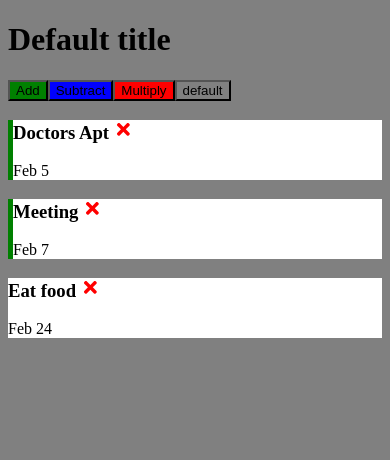
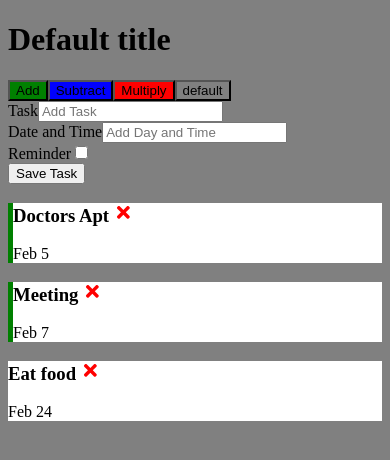
Before and after one commit to napolitanj/react-sandbox, a React (Create React App) app: page / in a window 390 px wide. Shown: the top 460 px of the page. Built offline with nearby package versions, Linux system fonts and the light colour scheme.

Commit message:
add responsive listeners to addtask form

```diff
--- a/src/App.js
+++ b/src/App.js
@@ -1,6 +1,7 @@
 import {useState} from 'react'
 import Header from './components/Header'
 import Tasks from './components/Tasks'
+import AddTask from './components/AddTask'
 
 const App = () => {
   const [taskList, functionToSetTasks] = useState([
@@ -37,6 +38,7 @@ const toggleReminder = (id) => {
   return (
     <div className='container'>
       <Header />
+      <AddTask />
       {taskList.length >0 ?
       <Tasks tasks={taskList} onDelete={deleteTask} onToggle={toggleReminder}/> : 'No Tasks'}
     </div>
--- /dev/null
+++ b/src/components/AddTask.js
@@ -0,0 +1,42 @@
+import React, { Component } from 'react'
+
+export default class AddTask extends Component {
+    constructor(props) {
+        super(props);
+        this.state = {
+            text: '',
+            date: '',
+            reminder: false,
+        }
+    }
+        setText = (e) => {console.log(e)}
+        setDate = (e) => {console.log(e)}
+        setReminder = (e) => {console.log(e)}
+
+
+  render() {
+    return (
+      <form>
+          <div>
+              <label>
+                  Task
+              </label>
+              <input type="text" placeholder="Add Task" value={this.text} onChange={(e) => this.setText(e.target.value)}></input>
+          </div>
+          <div>
+              <label>
+                  Date and Time
+              </label>
+              <input type="text" placeholder="Add Day and Time" value={this.date} onChange={(e) => this.setDate(e.target.value)}></input>
+          </div>
+          <div>
+              <label>
+                  Reminder
+              </label>
+              <input type="checkbox" value={this.reminder} onChange={(e) => this.setReminder(e.currentTarget.checked)}/>
+          </div>
+          <input type='submit' value='Save Task' />
+      </form>
+    )
+  }
+}
```
